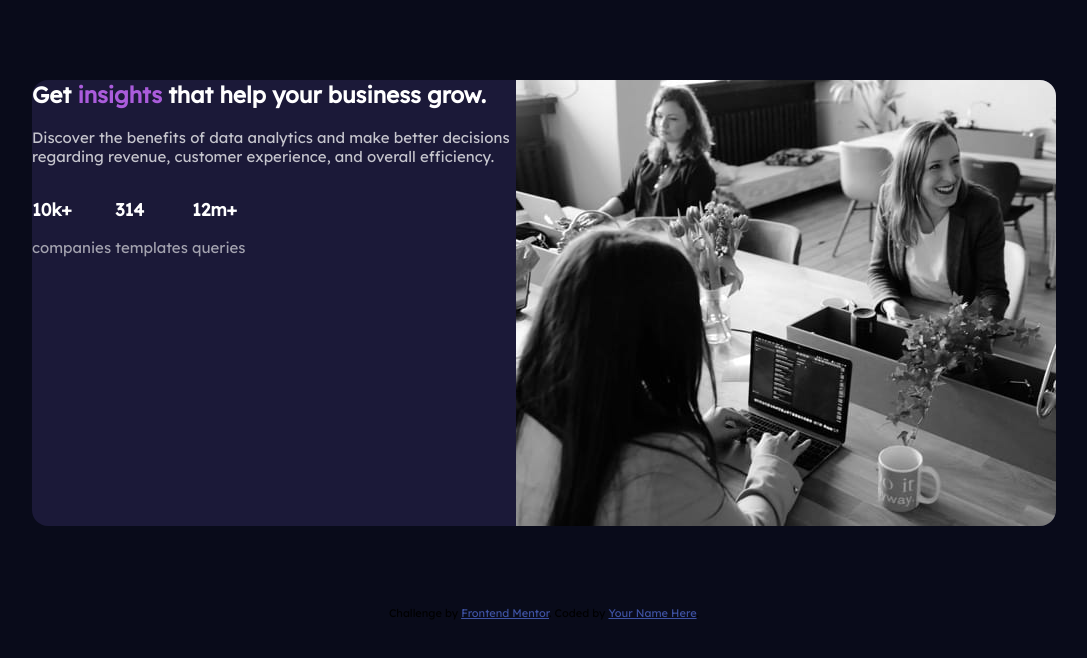
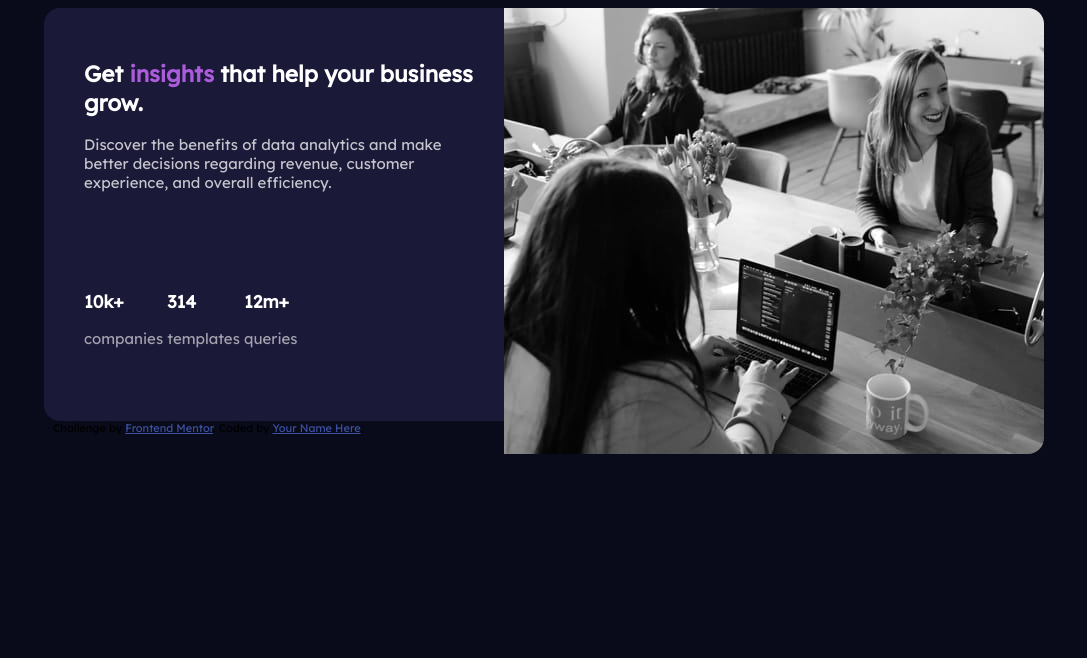
Before and after one commit to caraplana1/Stats-Preview-Card-Component, a plain HTML site: page index.html in a window 1280 px wide. Shown: the whole page, without its empty margins (96-1183 px from the left). Drawn offline with Linux system fonts and the light colour scheme.

Commit message:
Proportion of the card's elements

```diff
--- a/style.css
+++ b/style.css
@@ -30,15 +30,21 @@ main{
 	main{
 		border-radius: 1rem;
 	}
+	picture img{
+		width: 100%;
+		max-width: 654px;
+		border-top-left-radius: 1rem;
+		border-top-right-radius: 1rem;
+	}
 }
 
 /*Desktop Size*/
 @media(min-width: 375px){
 	main{
 		border-radius: 1rem;
-		margin: 5rem 7.5rem 5rem 7.5rem;
-		min-height: 446px;
-		max-height: 446px;
+		min-height: 413px;
+		max-width: 1000px;
+		margin: auto;
 	}
 	picture img{
 		border-bottom-right-radius: 1rem;
@@ -53,6 +59,13 @@ main{
 		float: right;
 	}
 	article{
+		padding-top: 2rem;
+		padding-left: 2.5rem;
+		max-width: 400px;
+		max-height: 446px;
+	}
+	#stats{
+		margin-top: 5rem;
 	}
 }
 
```
